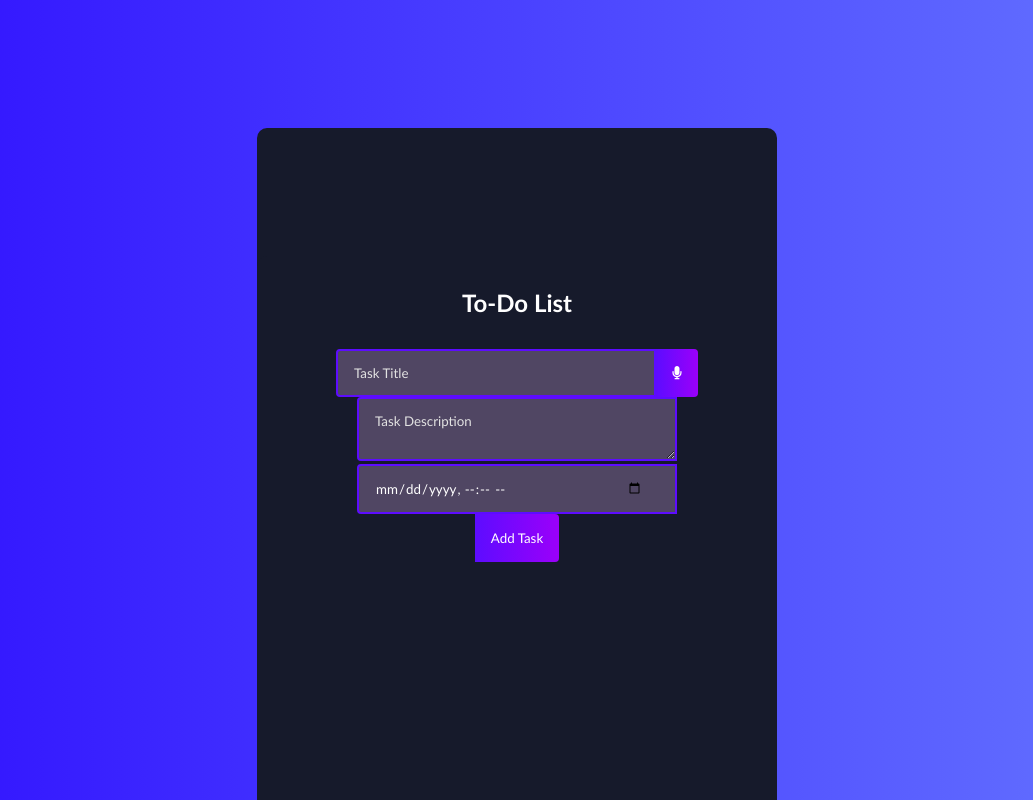
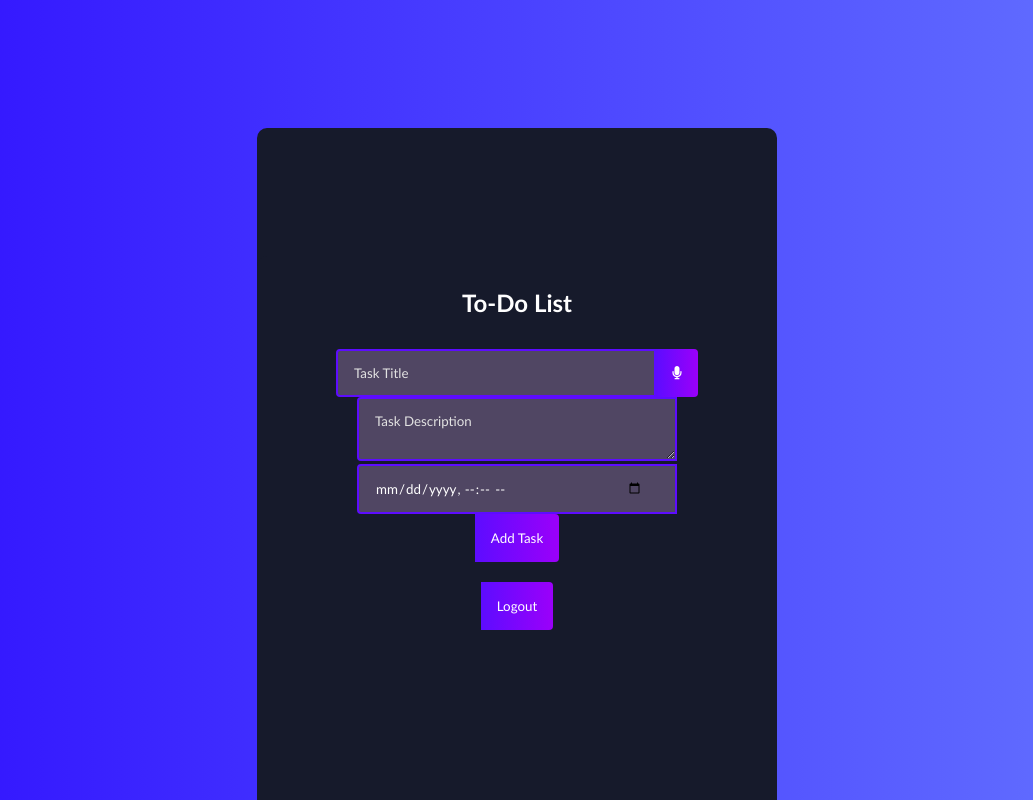
Before and after one commit to MUTInnovationLab/JUST-DO-IT, a React (Create React App) app: page / in a window 1280 px wide. Shown: the top 800 px of the page, without its empty margins (123-1156 px from the left). Built offline with nearby package versions, Linux system fonts and the light colour scheme.

Commit message:
logout button

```diff
--- a/src/App.css
+++ b/src/App.css
@@ -179,6 +179,7 @@ h1 {
   background: linear-gradient(90deg, rgba(93, 12, 255, 1) 0%, rgba(155, 0, 250, 1) 100%);
   color: #ffffff; /* Update the color for the delete icon */
   cursor: pointer;
+  border-radius: 8px;
   display: flex;
   align-items: center;
   margin-right: 5px;
@@ -190,6 +191,7 @@ h1 {
   background: linear-gradient(90deg, rgba(93, 12, 255, 1) 0%, rgba(155, 0, 250, 1) 100%);
   color: #fcfcfc; /* Update the color for the delete icon */
   cursor: pointer;
+  border-radius: 8px;
   display: flex;
   align-items: center;
   margin-right: 5px;
--- a/src/components/TaskForm.js
+++ b/src/components/TaskForm.js
@@ -1,14 +1,19 @@
 import React, { useState, useEffect } from 'react';
 import { FontAwesomeIcon } from '@fortawesome/react-fontawesome';
 import { faMicrophone } from '@fortawesome/free-solid-svg-icons';
+import { signOut } from 'firebase/auth';
+import { useNavigate } from 'react-router-dom';
+import { getAuth } from 'firebase/auth';
+
 
 const TaskForm = ({ addTask, editTask }) => {
   const [id, setId] = useState('');
   const [title, setTitle] = useState('');
   const [dueDate, setDueDate] = useState('');
   const [description, setDescription] = useState('');
-  const [time, setTime] = useState(''); // New state for time
+  const [time, setTime] = useState('');
   const [error, setError] = useState('');
+  const navigate = useNavigate();
 
   useEffect(() => {
     if (editTask) {
@@ -16,7 +21,7 @@ const TaskForm = ({ addTask, editTask }) => {
       setTitle(editTask.title);
       setDueDate(editTask.dueDate);
       setDescription(editTask.description);
-      setTime(editTask.time); // Set the time from editTask
+      setTime(editTask.time);
     } else {
       setId('');
       setTitle('');
@@ -44,7 +49,7 @@ const TaskForm = ({ addTask, editTask }) => {
       return;
     }
 
-    const task = { id, title, dueDate, description, time }; // Include time in task object
+    const task = { id, title, dueDate, description, time };
     if (editTask) {
       addTask(task);
     } else {
@@ -58,35 +63,18 @@ const TaskForm = ({ addTask, editTask }) => {
     setError('');
   };
 
+  const handleLogout = async () => {
+    try {
+      const auth = getAuth();
+      await signOut(auth);
+      navigate('/login');
+    } catch (error) {
+      setError(error.message);
+    }
+  };
+
   const handleSpeechToText = () => {
-    const recognition = new (window.SpeechRecognition || window.webkitSpeechRecognition)();
-    recognition.lang = 'en-US';
-
-    recognition.start();
-
-    recognition.onresult = function (event) {
-      const speechToText = event.results[0][0].transcript;
-
-      if (speechToText.includes('title')) {
-        const extractedTitle = speechToText.split('title')[1].trim();
-        setTitle(extractedTitle);
-      }
-
-      if (speechToText.includes('due date')) {
-        const extractedDate = speechToText.split('due date')[1].trim();
-        setDueDate(extractedDate);
-      }
-
-      if (speechToText.includes('description')) {
-        const extractedDescription = speechToText.split('description')[1].trim();
-        setDescription(extractedDescription);
-      }
-
-      if (speechToText.includes('time')) { // Handle time speech input
-        const extractedTime = speechToText.split('time')[1].trim();
-        setTime(extractedTime);
-      }
-    };
+    // Speech to text code here
   };
 
   return (
@@ -125,6 +113,11 @@ const TaskForm = ({ addTask, editTask }) => {
       <button type="submit" className="todo-button">
         {editTask ? 'Update Task' : 'Add Task'}
       </button>
+      <br />
+      <button className="todo-button" onClick={handleLogout}>
+        Logout
+      </button>
+      {error && <p>{error}</p>}
     </form>
   );
 };
```
